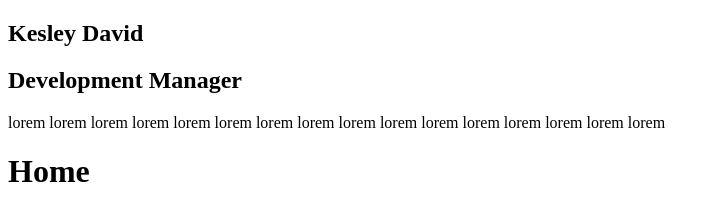
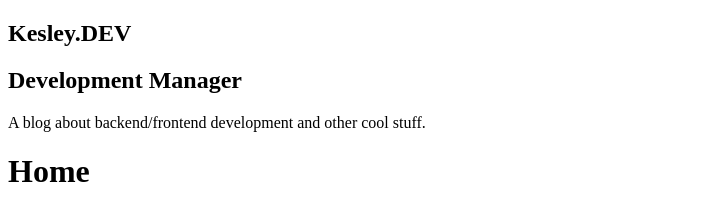
Before and after one commit to KesleyDavid/studyGatsbyJS, a Gatsby site in the folder web/webKesleyBlog/: page / in a window 1280 px wide. Shown: the whole page, without its empty margins (0-719 px from the left). Built offline with nearby package versions, Linux system fonts and the light colour scheme; Gatsby itself is replaced by a stand-in of ours.

Commit message:
[dev] [new] Add StaticQuery

```diff
--- a/web/webKesleyBlog/gatsby-config.js
+++ b/web/webKesleyBlog/gatsby-config.js
@@ -1,6 +1,7 @@
 module.exports = {
   siteMetadata: {
     title: `Kesley.DEV`,
+    position: `Development Manager`,
     description: `A blog about backend/frontend development and other cool stuff.`,
     author: `@kesley_david`,
   },
--- a/web/webKesleyBlog/src/components/Profile/index.js
+++ b/web/webKesleyBlog/src/components/Profile/index.js
@@ -1,13 +1,35 @@
-import React from 'react';
+import React from "react"
+import { StaticQuery, graphql } from "gatsby"
 
 // import { Container } from './styles';
 
 const Profile = () => (
-  <div className="Profile-wrapper">
-    <h1>Kesley David</h1>
-    <h2>Development Manager</h2>
-    <p>lorem lorem lorem lorem lorem lorem lorem lorem lorem lorem lorem lorem lorem lorem lorem lorem </p>
-  </div>
-);
+  <StaticQuery
+    query={graphql`
+      query mySiteMetadata {
+        site {
+          siteMetadata {
+            title
+            position
+            description
+          }
+        }
+      }
+    `}
+    // render={data => (
+    render={({
+      site: {
+        siteMetadata: { title, position, description },
+      },
+    }) => (
+      <div className="Profile-wrapper">
+        {/* <h1>{data.site.siteMetadata.title}</h1> */}
+        <h1>{title}</h1>
+        <h2>{position}</h2>
+        <p>{description}</p>
+      </div>
+    )}
+  />
+)
 
-export default Profile;
+export default Profile
```
